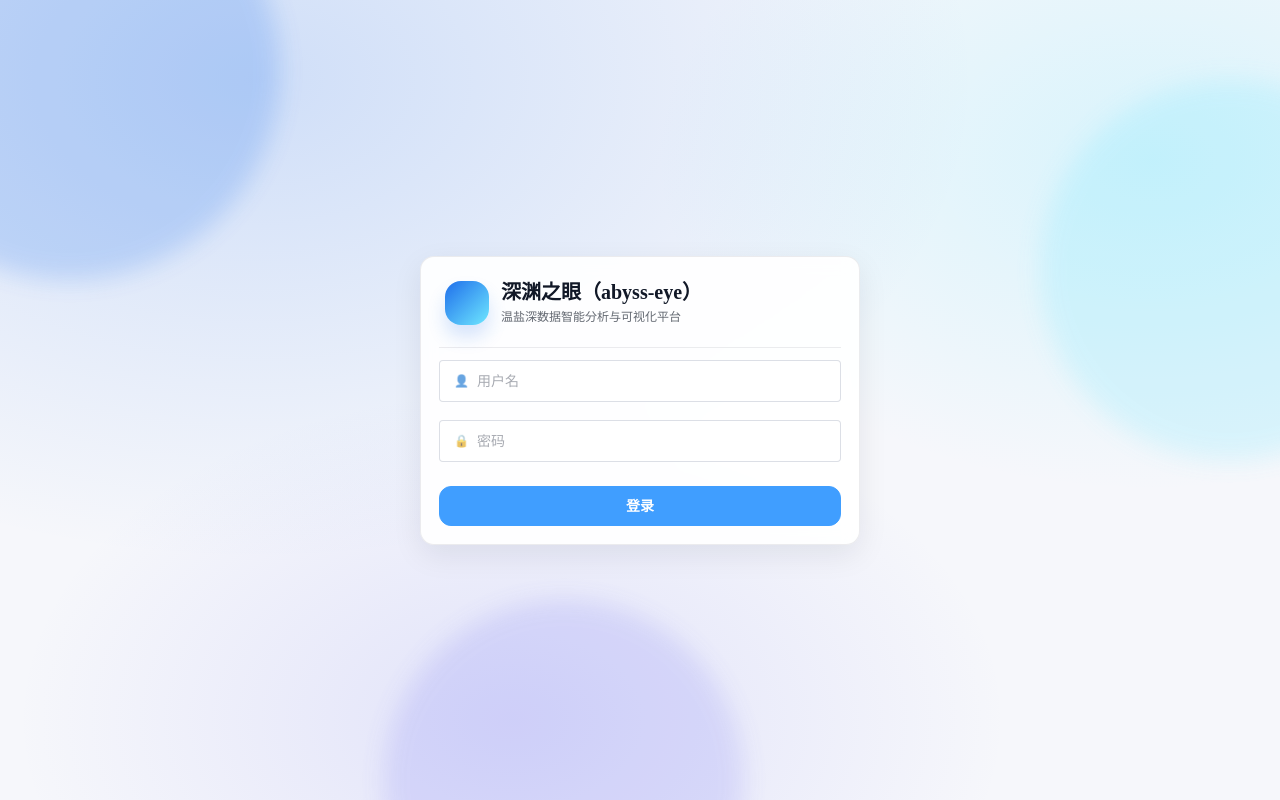
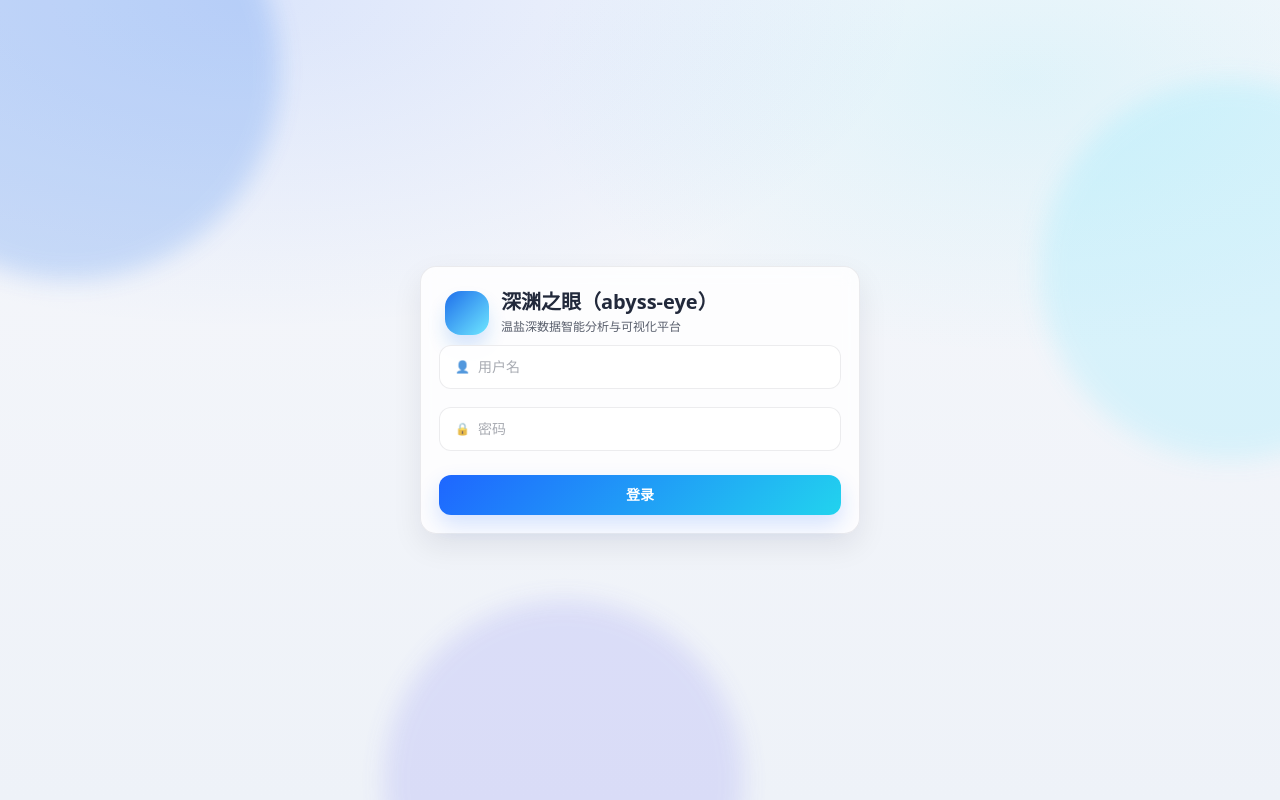
Before and after one commit to shy20051208-spec/The-Eye-of-the-Deep-Sea, a Vue app: page /login in a window 1280 px wide. Built offline with nearby package versions, Linux system fonts and the light colour scheme.

Commit message:
style: add portal theme tokens and element overrides

```diff
--- a/src/main.ts
+++ b/src/main.ts
@@ -2,9 +2,11 @@ import { createApp } from "vue";
 import { createPinia } from "pinia";
 import ElementPlus from "element-plus";
 import "element-plus/dist/index.css";
+
+import "@/styles/tokens.css";
+import "@/styles/element.css";
+import "@/styles/portal.css";
 import "@/styles/global.css";
-import "@/styles/theme.css";
-
 
 import App from "./App.vue";
 import router from "@/router";
--- a/src/pages/Dashboard.vue
+++ b/src/pages/Dashboard.vue
@@ -66,8 +66,8 @@
       >
         <template #extra>
           <el-radio-group v-model="metric" size="small">
-            <el-radio-button label="temperature">温度</el-radio-button>
-            <el-radio-button label="salinity">盐度</el-radio-button>
+            <el-radio-button label="温度" value="temperature" />
+            <el-radio-button label="盐度" value="salinity" />
           </el-radio-group>
         </template>
 
--- /dev/null
+++ b/src/styles/element.css
@@ -0,0 +1,80 @@
+/* Element Plus - Portal Theme Override (CSS only, safe) */
+
+:root {
+  /* 让 Element Plus 使用我们 token 的品牌色 */
+  --el-color-primary: var(--ae-primary);
+  --el-border-radius-base: var(--ae-r-12);
+  --el-font-family: var(--ae-font);
+
+  /* 更柔和的边框/背景 */
+  --el-border-color: var(--ae-border);
+  --el-fill-color-blank: rgba(255, 255, 255, 0.92);
+  --el-bg-color: rgba(255, 255, 255, 0.92);
+  --el-text-color-primary: var(--ae-text-1);
+  --el-text-color-regular: var(--ae-text-2);
+  --el-text-color-secondary: var(--ae-text-3);
+}
+
+/* 按钮：更“门户感”的圆角与阴影 */
+.el-button {
+  border-radius: var(--ae-r-12) !important;
+  font-weight: 800;
+}
+.el-button--primary {
+  background: var(--ae-gradient) !important;
+  border: none !important;
+  box-shadow: 0 10px 22px rgba(30, 102, 255, 0.18);
+}
+.el-button--primary:hover {
+  transform: translateY(-1px);
+  box-shadow: 0 14px 28px rgba(30, 102, 255, 0.22);
+}
+
+/* 输入框/选择器：更克制的边框与更强 focus */
+.el-input__wrapper,
+.el-select__wrapper,
+.el-textarea__inner {
+  border-radius: var(--ae-r-12) !important;
+  box-shadow: none !important;
+  border: 1px solid var(--ae-border);
+  background: rgba(255, 255, 255, 0.92);
+}
+.el-input__wrapper.is-focus,
+.el-select__wrapper.is-focused,
+.el-textarea__inner:focus {
+  border-color: rgba(30, 102, 255, 0.55) !important;
+  box-shadow: 0 0 0 3px rgba(30, 102, 255, 0.14) !important;
+}
+
+/* 表格：边框更轻、更像门户 */
+.el-table {
+  border-radius: var(--ae-r-16);
+  overflow: hidden;
+}
+.el-table th {
+  background: rgba(246, 247, 251, 0.9) !important;
+  color: var(--ae-text-2) !important;
+  font-weight: 900 !important;
+}
+.el-table td {
+  color: var(--ae-text-1);
+}
+
+/* 对话框/抽屉：圆角 + 轻阴影 */
+.el-dialog,
+.el-drawer {
+  border-radius: var(--ae-r-16) !important;
+  box-shadow: var(--ae-shadow-float) !important;
+}
+
+/* Tag：更清爽 */
+.el-tag {
+  border-radius: 999px !important;
+  font-weight: 800;
+}
+
+/* Message：更像产品提示条 */
+.el-message {
+  border-radius: var(--ae-r-16) !important;
+  box-shadow: var(--ae-shadow-float) !important;
+}
--- a/src/styles/global.css
+++ b/src/styles/global.css
@@ -1,4 +1,8 @@
-html, body, #app {
+/* global utility styles (keep small & safe) */
+
+html,
+body,
+#app {
   height: 100%;
   margin: 0;
 }
@@ -7,16 +11,12 @@ html, body, #app {
   box-sizing: border-box;
 }
 
+/* Keep page/card base in portal.css, here only keep spacing utilities */
 .page {
-  padding: 16px;
+  padding: var(--ae-s-16);
 }
 
-.card {
-  background: #fff;
-  border-radius: 12px;
-  padding: 16px;
-}
-
+/* Utility layouts */
 .flex-row {
   display: flex;
   gap: 12px;
@@ -40,3 +40,8 @@ html, body, #app {
     grid-template-columns: 1fr;
   }
 }
+
+/* Tiny text helpers */
+.muted {
+  opacity: 0.75;
+}
--- /dev/null
+++ b/src/styles/portal.css
@@ -0,0 +1,69 @@
+/* Portal base layout + surfaces */
+
+html,
+body,
+#app {
+  height: 100%;
+}
+
+body {
+  font-family: var(--ae-font);
+  background: radial-gradient(1200px 600px at 20% 0%, rgba(30, 102, 255, 0.12), transparent 55%),
+    radial-gradient(900px 500px at 80% 10%, rgba(34, 211, 238, 0.10), transparent 55%),
+    linear-gradient(180deg, var(--ae-bg) 0%, var(--ae-bg-2) 100%);
+  color: var(--ae-text-1);
+}
+
+a {
+  color: inherit;
+  text-decoration: none;
+}
+
+.page {
+  padding: var(--ae-s-16);
+}
+
+.card {
+  background: var(--ae-card);
+  border: 1px solid var(--ae-border);
+  border-radius: var(--ae-r-16);
+  box-shadow: var(--ae-shadow-card);
+  backdrop-filter: blur(10px);
+}
+
+.card:hover {
+  box-shadow: var(--ae-shadow-hover);
+}
+
+/* A “portal section” helper */
+.portal-section {
+  background: var(--ae-surface);
+  border: 1px solid var(--ae-border);
+  border-radius: var(--ae-r-16);
+  box-shadow: var(--ae-shadow-card);
+  backdrop-filter: blur(10px);
+}
+
+/* Text utilities */
+.text-muted {
+  color: var(--ae-text-2);
+}
+.text-subtle {
+  color: var(--ae-text-3);
+}
+
+.h1 {
+  font-size: var(--ae-h1);
+  font-weight: var(--ae-w-900);
+  line-height: 1.15;
+}
+.h2 {
+  font-size: var(--ae-h2);
+  font-weight: var(--ae-w-900);
+  line-height: 1.2;
+}
+.h3 {
+  font-size: var(--ae-h3);
+  font-weight: var(--ae-w-800);
+  line-height: 1.25;
+}
--- /dev/null
+++ b/src/styles/tokens.css
@@ -0,0 +1,65 @@
+:root {
+  /* ========= Brand / Primary ========= */
+  --ae-brand-900: #06162b;
+  --ae-brand-800: #0a1f3d;
+  --ae-brand-700: #0b2a54;
+  --ae-brand-600: #0e3a73;
+  --ae-brand-500: #1456a6;
+
+  --ae-primary: #1e66ff;
+  --ae-primary-2: #22d3ee;
+  --ae-gradient: linear-gradient(135deg, rgba(30, 102, 255, 1), rgba(34, 211, 238, 1));
+
+  /* ========= Background / Surface ========= */
+  --ae-bg: #f6f7fb;
+  --ae-bg-2: #eef2f8;
+  --ae-surface: rgba(255, 255, 255, 0.78);
+  --ae-surface-solid: #ffffff;
+  --ae-card: rgba(255, 255, 255, 0.82);
+  --ae-border: rgba(15, 23, 42, 0.08);
+
+  /* ========= Text ========= */
+  --ae-text-1: rgba(15, 23, 42, 0.92);
+  --ae-text-2: rgba(15, 23, 42, 0.68);
+  --ae-text-3: rgba(15, 23, 42, 0.52);
+  --ae-invert-1: rgba(255, 255, 255, 0.92);
+  --ae-invert-2: rgba(255, 255, 255, 0.66);
+
+  /* ========= Radius ========= */
+  --ae-r-8: 8px;
+  --ae-r-12: 12px;
+  --ae-r-16: 16px;
+  --ae-r-20: 20px;
+
+  /* ========= Spacing (8px grid) ========= */
+  --ae-s-8: 8px;
+  --ae-s-12: 12px;
+  --ae-s-16: 16px;
+  --ae-s-24: 24px;
+  --ae-s-32: 32px;
+
+  /* ========= Shadow ========= */
+  --ae-shadow-card: 0 12px 30px rgba(2, 10, 35, 0.08);
+  --ae-shadow-float: 0 18px 40px rgba(2, 10, 35, 0.12);
+  --ae-shadow-hover: 0 16px 36px rgba(2, 10, 35, 0.12);
+
+  /* ========= Status ========= */
+  --ae-success: #16a34a;
+  --ae-warn: #f59e0b;
+  --ae-danger: #ef4444;
+
+  /* ========= Typography ========= */
+  --ae-font: ui-sans-serif, system-ui, -apple-system, "Segoe UI", Roboto, "Helvetica Neue", Arial, "Noto Sans", "PingFang SC",
+    "Microsoft YaHei", "Hiragino Sans GB", "WenQuanYi Micro Hei", sans-serif;
+
+  --ae-h1: 28px;
+  --ae-h2: 20px;
+  --ae-h3: 16px;
+  --ae-body: 14px;
+  --ae-cap: 12px;
+
+  --ae-w-900: 900;
+  --ae-w-800: 800;
+  --ae-w-700: 700;
+  --ae-w-600: 600;
+}
```
